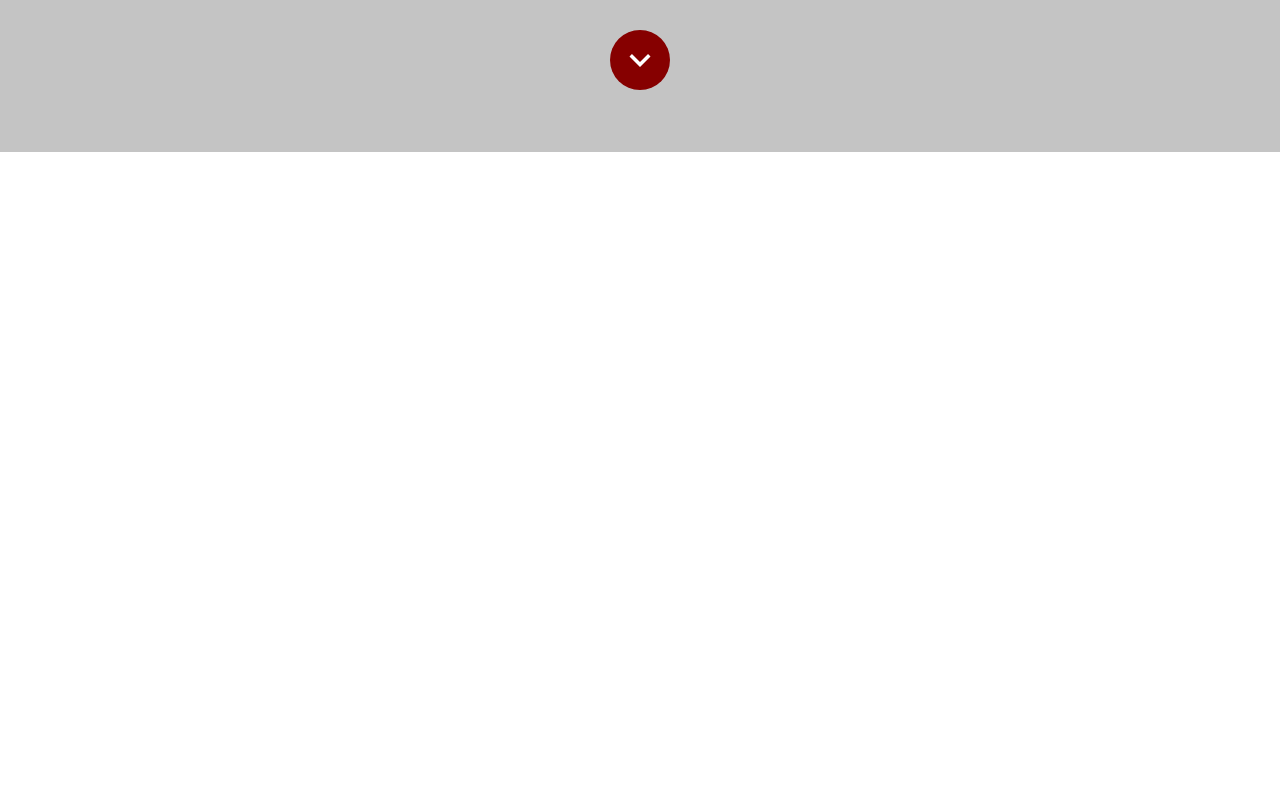
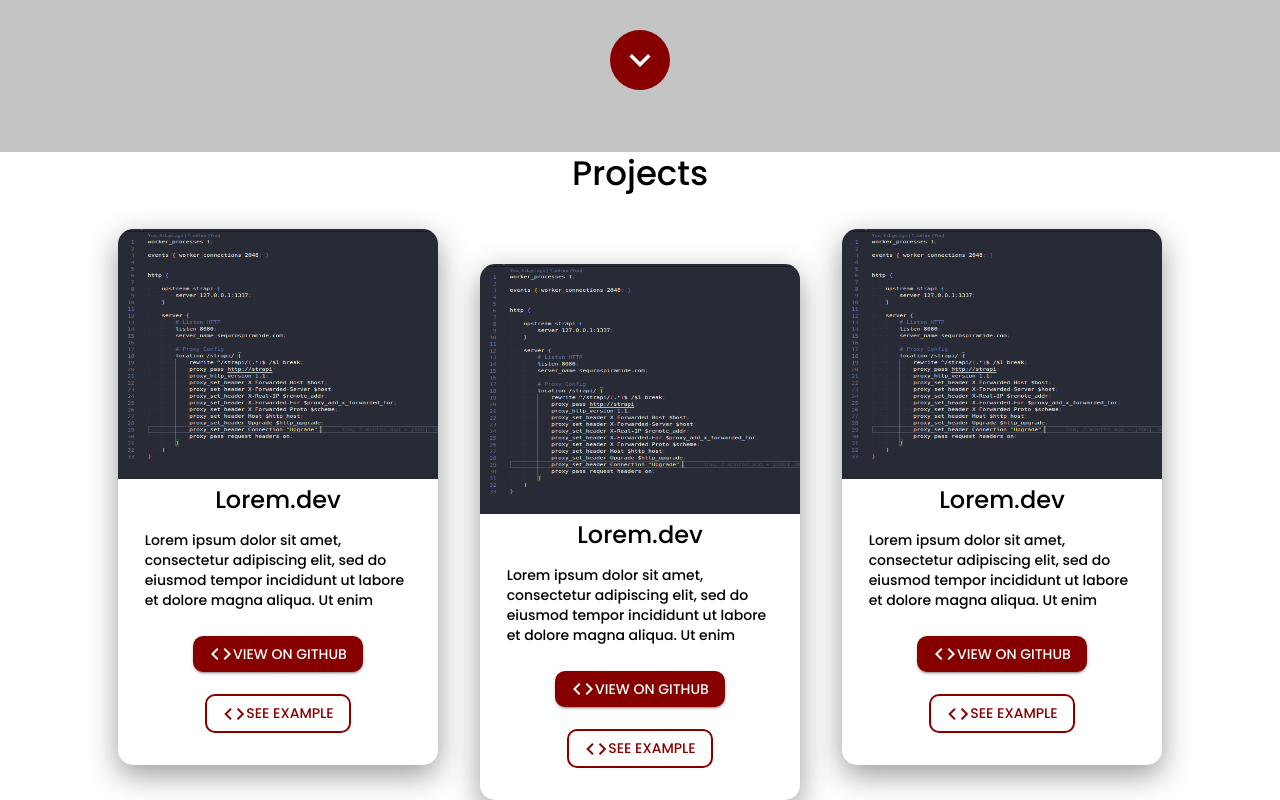
Before and after one commit to illich570/portafolio, a Next.js app: page / in a window 1280 px wide. Shown: the part 631-1431 px from the top of the page. Before the commit the page ends 800 px from the top, so only its background shows below. Built offline with nearby package versions, Linux system fonts and the light colour scheme.

Commit message:
[ADD] added initial layout for project section

```diff
--- /dev/null
+++ b/components/ButtonIcon/ButtonIcon.jsx
@@ -0,0 +1,31 @@
+import { Button } from '@material-ui/core';
+import Icon from '@material-ui/core/Icon';
+import { makeStyles } from '@material-ui/core/styles';
+
+
+const useStyles = makeStyles((theme) => ({
+  button:{
+    display:'flex',
+    justifyContent: 'space-between',
+    alignItems: 'center',
+    borderRadius: '10px'
+  },
+  buttonOutlined: {
+    border: '2.5px solid'
+  }
+}))
+
+
+export default function ButtonIcon(props) {
+  const {icon , title, ...rest} = props
+  const classes = useStyles();
+  return(
+    <Button
+    {...rest}
+    className={`${classes.button} ${rest.variant === 'outlined' ? classes.buttonOutlined : ''}`}
+    >
+      {icon && <Icon>{icon}</Icon>}
+      {title}
+    </Button>
+  )
+}
--- /dev/null
+++ b/components/ProjectCard/ProjectCard.jsx
@@ -0,0 +1,74 @@
+import { Grid, Typography} from '@material-ui/core';
+import { makeStyles } from '@material-ui/core/styles';
+import ButtonIcon from '../ButtonIcon/ButtonIcon'
+
+const useStyles = makeStyles((theme) => ({
+  card:{
+    maxWidth: '320px',
+    display: 'flex',
+    flexDirection: 'column',
+    justifyContent: 'center',
+    alignItems: 'center',
+    boxShadow: "0px 10px 30px rgba(0, 0, 0, 0.4)",
+    borderRadius: '15px',
+    margin: '1.5em',
+    "@media (min-width: 700px)": {
+      margin: '0 1.5em',
+      marginTop: props => props.index === 1 ? '5em' : '0'
+    }
+  },
+  containerImage:{
+    width: '100%'
+  },
+  image:{
+    width: '100%',
+    maxHeight: '250px',
+    borderTopLeftRadius: '15px',
+    borderTopRightRadius: '15px'
+  },
+  titleCard:{
+    display: 'flex',
+    justifyContent: 'center',
+    alignItems: 'center'
+  },
+  paragraphCard:{
+    margin: '1em 0'
+  },
+  buttonContainer:{
+    margin: '0.8em 0'
+  },
+  containerBodyCard:{
+    paddingBottom: '1.5em'
+  },
+}))
+
+export default function ProjectCard(props){
+
+  const classes = useStyles(props);
+
+  return(
+    <div className={classes.card}>
+      <div className={classes.containerImage}>
+        <img src="/testImage.png" className={classes.image}/>
+      </div>
+      <Grid container justify="center" alignItems="center" className={classes.containerBodyCard}>
+        <Grid item xs={10}>
+          <Typography className={classes.titleCard} variant="h5">Lorem.dev</Typography>
+        </Grid>
+        <Grid item xs={10} className={classes.paragraphCard}>
+          <Typography variant="p">
+            Lorem ipsum dolor sit amet,
+            consectetur adipiscing elit,
+            sed do eiusmod tempor incididunt ut labore et dolore magna aliqua. Ut enim
+          </Typography>
+        </Grid>
+        <Grid item container xs={10} justify="center" alignItems="center" className={classes.buttonContainer}>
+          <ButtonIcon icon="code" variant="contained" color="primary" title="View on Github"/>
+        </Grid>
+        <Grid item container xs={10} justify="center" alignItems="center" className={classes.buttonContainer}>
+          <ButtonIcon icon="code" variant="outlined" color="primary" title="See example"/>
+        </Grid>
+      </Grid>
+    </div>
+  )
+}
--- /dev/null
+++ b/components/ProjectSection/ProjectSection.jsx
@@ -0,0 +1,42 @@
+import ProjectCard from '../ProjectCard/ProjectCard'
+import { Grid, Typography} from '@material-ui/core';
+import { makeStyles } from '@material-ui/core/styles';
+
+const useStyles = makeStyles((theme) => ({
+  container:{
+    display: 'flex',
+    justifyContent: 'center',
+    alignItems: 'center',
+    width: '100%',
+    flexDirection: 'column',
+    "@media (min-width: 700px)": {
+      flexDirection: 'row'
+    }
+  },
+  containerTitle:{
+    display: 'flex',
+    justifyContent: 'center',
+    alignItems: 'center'
+  },
+  containerCards:{
+    display: 'flex',
+    justifyContent: 'center',
+    alignItems: 'center'
+  }
+}))
+
+const test = [1,2,3]
+
+export default function ProjectSection(props){
+  const classes = useStyles();
+  return(
+    <Grid container className={classes.container}>
+      <Grid item xs={12}>
+        <Typography variant="h4" className={classes.containerTitle}>Projects</Typography>
+      </Grid>
+      <Grid container xs={12} className={classes.containerCards}>
+        {test.map((element,index) => <ProjectCard index={index}/>) }
+      </Grid>
+    </Grid>
+  )
+}
--- a/pages/index.js
+++ b/pages/index.js
@@ -1,11 +1,13 @@
 import Layout from '../components/Layout'
 import ParallaxCard from '../components/ParallaxCard/ParallaxCard';
+import ProjectSection from '../components/ProjectSection/ProjectSection'
 
 export default function Home() {
   return (
     <>
       <Layout titleHead="Illich Rada">
         <ParallaxCard/>
+        <ProjectSection/>
       </Layout>
     </>
   )
```
